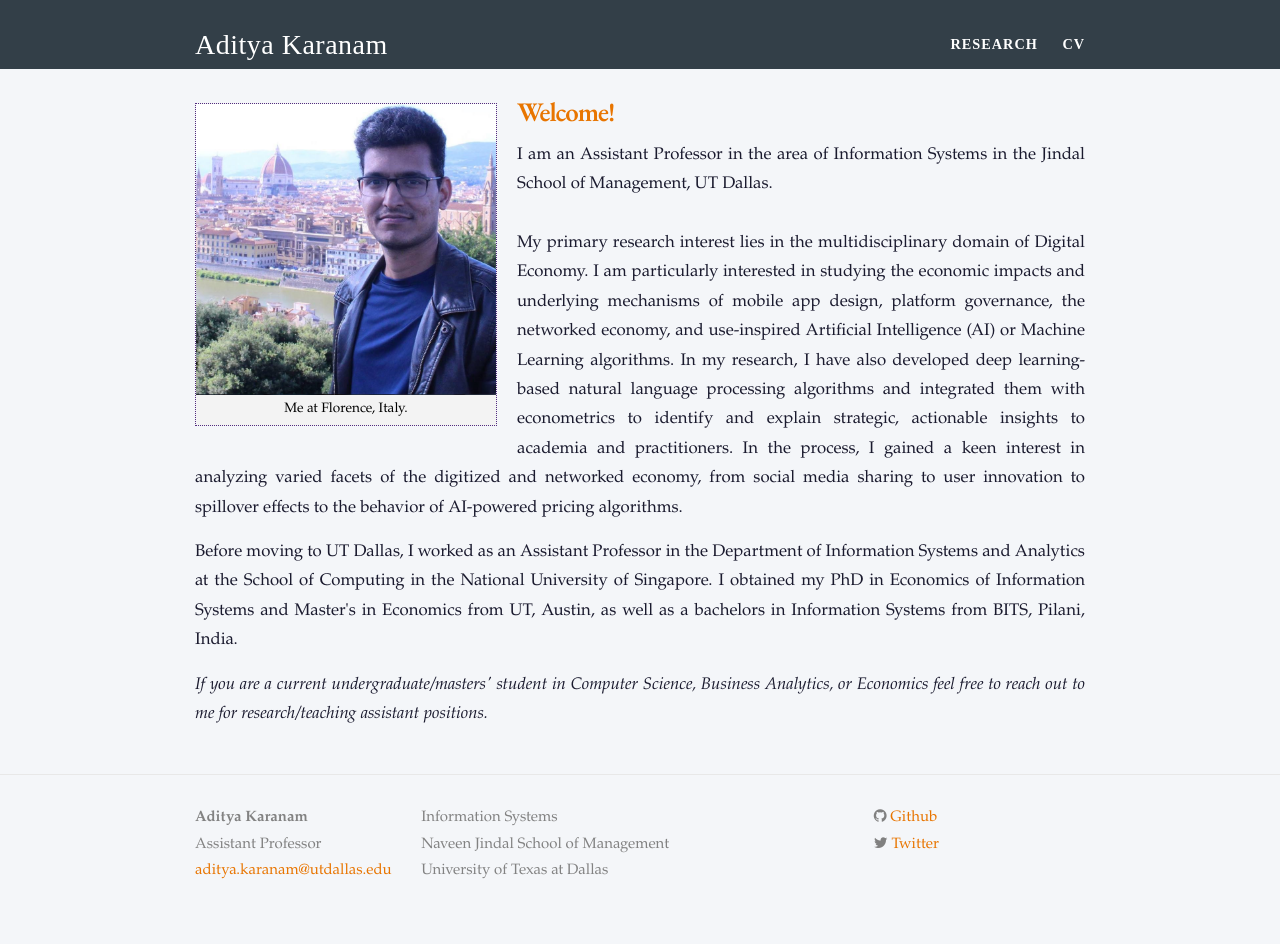
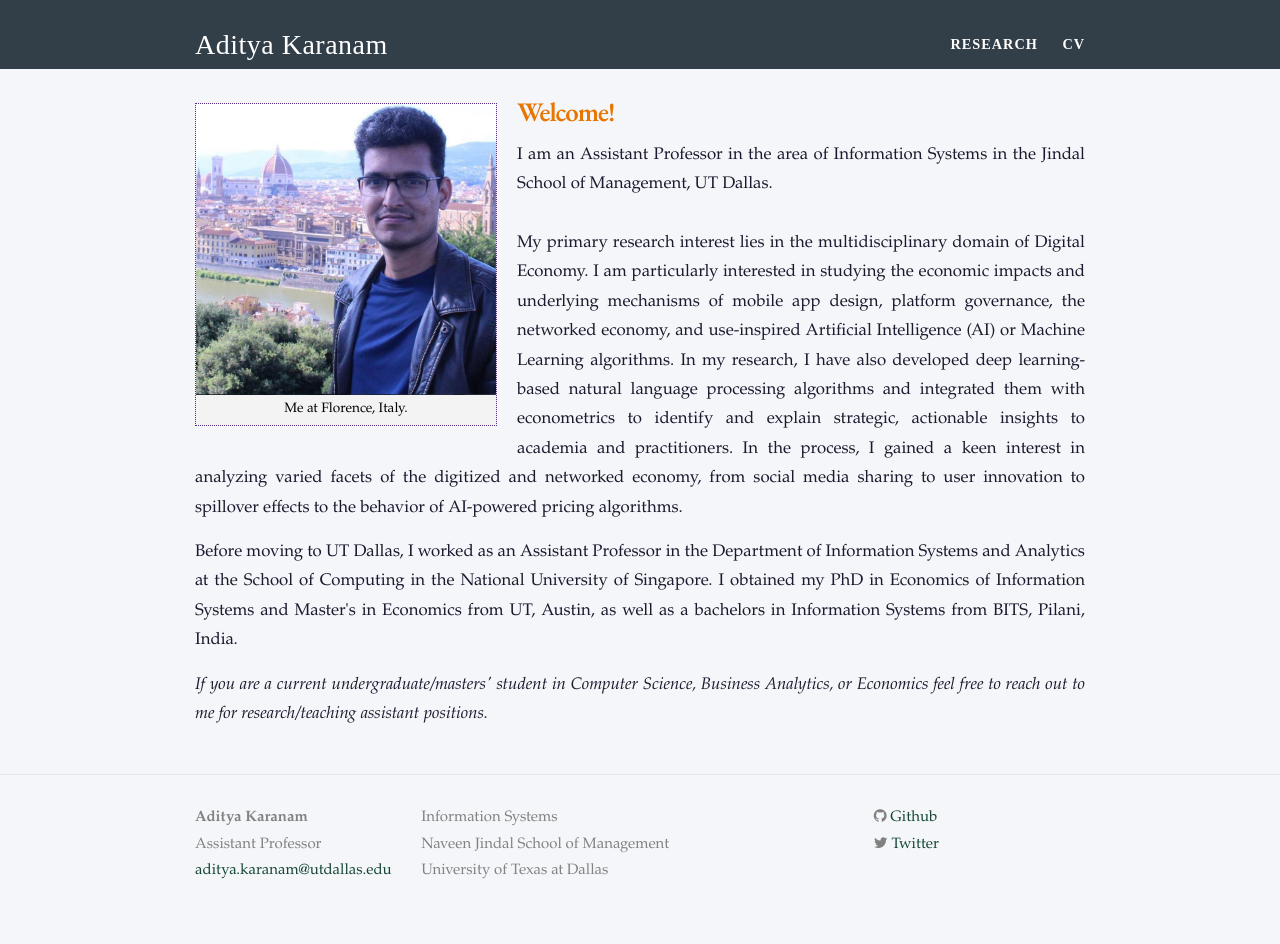
Before and after one commit to askaranam/askaranam.github.io, a Jekyll site: the page built from index.html, in a window 1280 px wide. Built offline with Jekyll 4.4.1, drawn with Linux system fonts in a browser that asks for light colours; nearby versions of some CDN libraries; some web fonts are replaced.

Commit message:
Update _base.scss

```diff
--- a/_sass/_base.scss
+++ b/_sass/_base.scss
@@ -90,7 +90,7 @@ h1, h2, h3, h4, h5, h6 {
  * Links
  */
 a {
-    color:  $utd-orange;
+    color:  $utd-green;
     text-decoration: none;
 
    &:visited {
@@ -98,7 +98,7 @@ a {
     }
 
     &:hover {
-        color: $text-color;
+        color: $utd-orange;
         text-decoration: underline;
     }
 }
```
